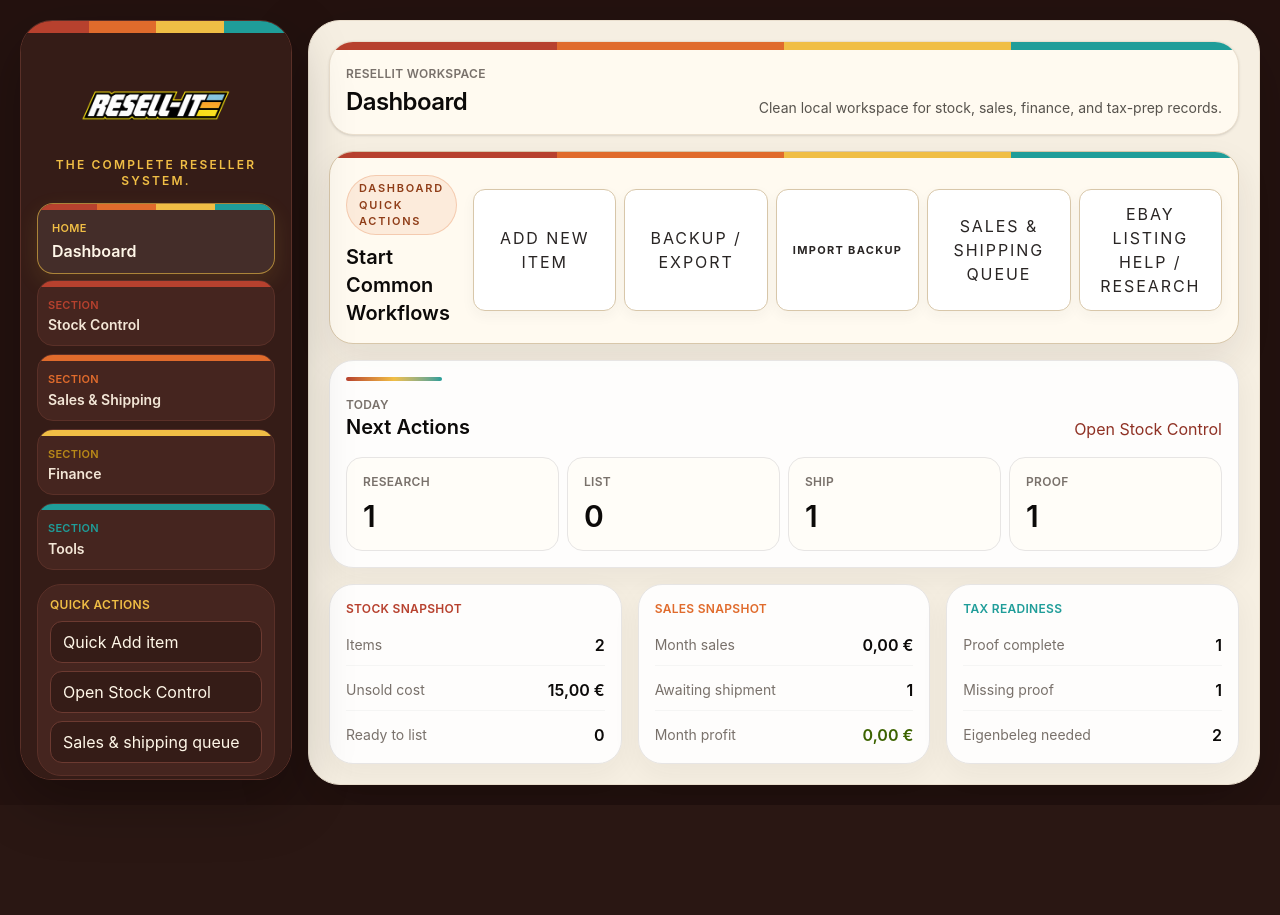
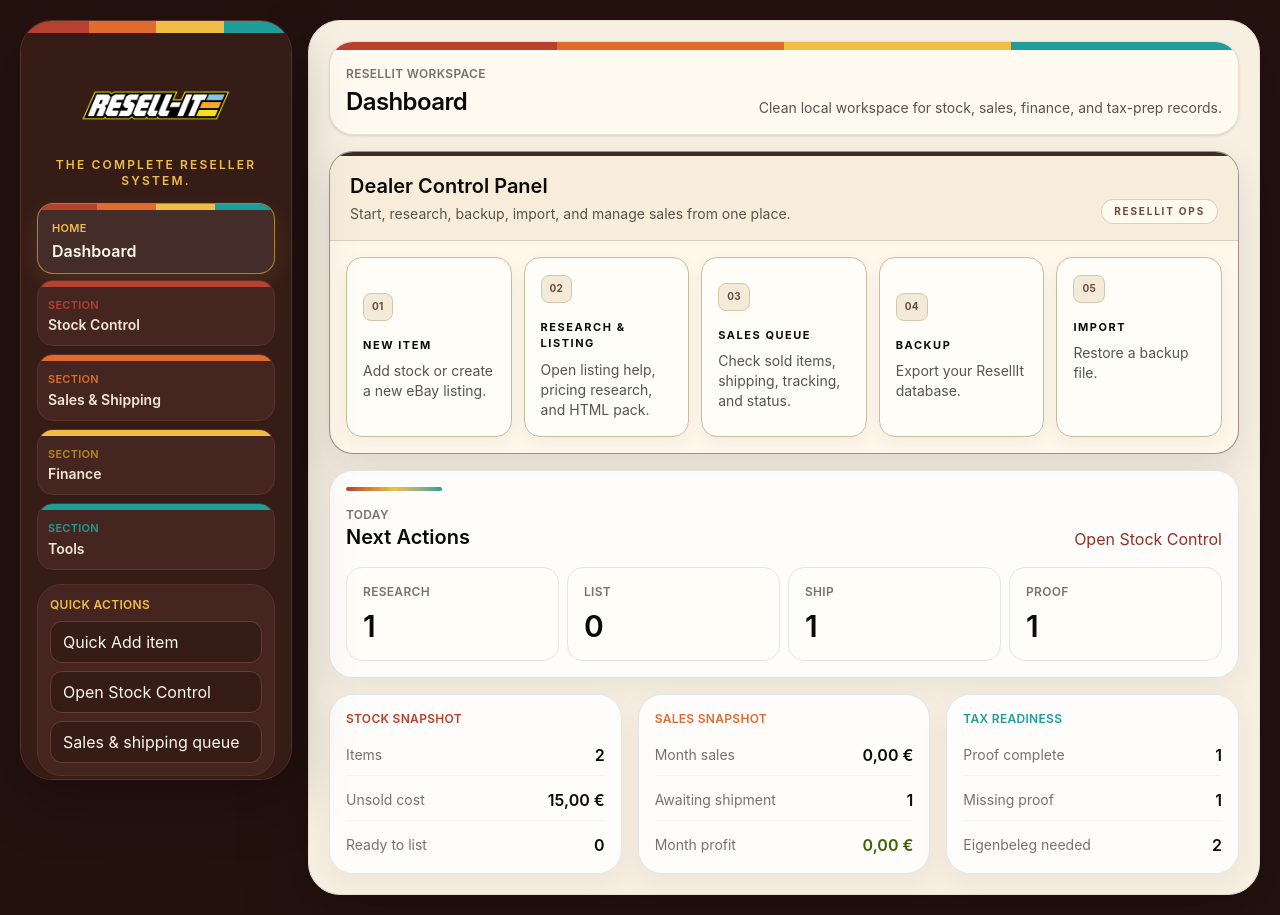
Before and after one commit to retronlinede-design/toolstack-resell-it, a React (Vite) app: page / in a window 1280 px wide. Before the commit the page ends 805 px from the top, so only its background shows below. Built offline with nearby package versions, Linux system fonts and the light colour scheme.

Commit message:
ResellIt: redesign dashboard quick actions panel

```diff
--- a/src/App.jsx
+++ b/src/App.jsx
@@ -3312,28 +3312,42 @@ export default function ResellerItApp() {
 
           {activeTab === "dashboard" && (
             <div className="grid gap-4">
-              <section className="overflow-hidden rounded-3xl border border-[#d8c7aa] bg-[#fffaf0] shadow-[0_16px_36px_rgba(41,37,36,0.09)]">
-                <div className="flex h-1.5">
-                  <div className="flex-1 bg-[#b7412e]" />
-                  <div className="flex-1 bg-[#e06b2c]" />
-                  <div className="flex-1 bg-[#f0be45]" />
-                  <div className="flex-1 bg-[#1f9d99]" />
-                </div>
-                <div className="flex flex-col gap-4 p-4 lg:flex-row lg:items-center lg:justify-between">
+              <section className="overflow-hidden rounded-3xl border border-[#3f2b24]/50 bg-[#fff8ea] shadow-[0_18px_38px_rgba(41,37,36,0.11)]">
+                <div className="h-1 bg-[#3f2b24]" />
+                <div className="flex flex-col gap-2 border-b border-[#dfcfb8] bg-[#f8edda] px-5 py-4 sm:flex-row sm:items-end sm:justify-between">
                   <div>
-                    <div className="mb-2 inline-flex rounded-full border border-[#e06b2c]/25 bg-[#e06b2c]/10 px-3 py-1 text-[11px] font-semibold uppercase tracking-[0.16em] text-[#8f3d18]">Dashboard Quick Actions</div>
-                    <h2 className="text-xl font-semibold text-stone-950">Start Common Workflows</h2>
-                  </div>
-                  <div className="grid gap-2 sm:grid-cols-2 lg:grid-cols-5">
-                    <button type="button" onClick={openNewItemEditor} className="min-h-12 rounded-xl border border-[#d8c7aa] bg-white px-3 py-3 text-center text-[11px] font-bold uppercase tracking-[0.12em] text-stone-800 shadow-[0_5px_14px_rgba(41,37,36,0.045)] transition hover:-translate-y-0.5 hover:border-[#e06b2c]/45 hover:bg-[#fff6e6] hover:shadow-[0_10px_22px_rgba(224,107,44,0.12)]">Add New Item</button>
-                    <button type="button" onClick={exportJson} className="min-h-12 rounded-xl border border-[#d8c7aa] bg-white px-3 py-3 text-center text-[11px] font-bold uppercase tracking-[0.12em] text-stone-800 shadow-[0_5px_14px_rgba(41,37,36,0.045)] transition hover:-translate-y-0.5 hover:border-[#f0be45]/60 hover:bg-[#fff8dc] hover:shadow-[0_10px_22px_rgba(240,190,69,0.12)]">Backup / Export</button>
-                    <label className="flex min-h-12 cursor-pointer items-center justify-center rounded-xl border border-[#d8c7aa] bg-white px-3 py-3 text-center text-[11px] font-bold uppercase tracking-[0.12em] text-stone-800 shadow-[0_5px_14px_rgba(41,37,36,0.045)] transition hover:-translate-y-0.5 hover:border-[#f0be45]/60 hover:bg-[#fff8dc] hover:shadow-[0_10px_22px_rgba(240,190,69,0.12)]">
-                      Import Backup
-                      <input type="file" accept="application/json,.json" onChange={importBackupJson} className="hidden" />
-                    </label>
-                    <button type="button" onClick={openSalesQueue} className="min-h-12 rounded-xl border border-[#d8c7aa] bg-white px-3 py-3 text-center text-[11px] font-bold uppercase tracking-[0.12em] text-stone-800 shadow-[0_5px_14px_rgba(41,37,36,0.045)] transition hover:-translate-y-0.5 hover:border-[#e06b2c]/45 hover:bg-[#fff6e6] hover:shadow-[0_10px_22px_rgba(224,107,44,0.12)]">Sales & Shipping Queue</button>
-                    <button type="button" onClick={openNewItemListingHelp} className="min-h-12 rounded-xl border border-[#d8c7aa] bg-white px-3 py-3 text-center text-[11px] font-bold uppercase tracking-[0.12em] text-stone-800 shadow-[0_5px_14px_rgba(41,37,36,0.045)] transition hover:-translate-y-0.5 hover:border-[#1f9d99]/45 hover:bg-[#eefafa] hover:shadow-[0_10px_22px_rgba(31,157,153,0.12)]">eBay Listing Help / Research</button>
-                  </div>
+                    <h2 className="text-xl font-semibold text-stone-950">Dealer Control Panel</h2>
+                    <p className="mt-1 text-sm text-stone-600">Start, research, backup, import, and manage sales from one place.</p>
+                  </div>
+                  <span className="w-fit rounded-full border border-[#3f2b24]/20 bg-[#fffaf0] px-3 py-1 text-[10px] font-bold uppercase tracking-[0.18em] text-[#6d493d]">ResellIt Ops</span>
+                </div>
+                <div className="grid gap-3 p-4 sm:grid-cols-2 xl:grid-cols-5">
+                  <button type="button" onClick={openNewItemEditor} className="group min-h-36 rounded-2xl border border-[#cdbb9d] bg-[#fffdf8] p-4 text-left shadow-[inset_0_1px_0_rgba(255,255,255,0.75),0_7px_18px_rgba(41,37,36,0.05)] transition hover:-translate-y-0.5 hover:border-[#6d493d] hover:bg-white hover:shadow-[0_13px_26px_rgba(41,37,36,0.1)]">
+                    <span className="mb-4 inline-flex h-7 min-w-7 items-center justify-center rounded-lg border border-[#d6c5aa] bg-[#f4ead8] px-2 text-[10px] font-bold uppercase tracking-wide text-[#6d493d]">01</span>
+                    <span className="block text-[11px] font-bold uppercase tracking-[0.14em] text-stone-950">New Item</span>
+                    <span className="mt-2 block text-sm leading-5 text-stone-600">Add stock or create a new eBay listing.</span>
+                  </button>
+                  <button type="button" onClick={openNewItemListingHelp} className="group min-h-36 rounded-2xl border border-[#cdbb9d] bg-[#fffdf8] p-4 text-left shadow-[inset_0_1px_0_rgba(255,255,255,0.75),0_7px_18px_rgba(41,37,36,0.05)] transition hover:-translate-y-0.5 hover:border-[#6d493d] hover:bg-white hover:shadow-[0_13px_26px_rgba(41,37,36,0.1)]">
+                    <span className="mb-4 inline-flex h-7 min-w-7 items-center justify-center rounded-lg border border-[#d6c5aa] bg-[#f4ead8] px-2 text-[10px] font-bold uppercase tracking-wide text-[#6d493d]">02</span>
+                    <span className="block text-[11px] font-bold uppercase tracking-[0.14em] text-stone-950">Research & Listing</span>
+                    <span className="mt-2 block text-sm leading-5 text-stone-600">Open listing help, pricing research, and HTML pack.</span>
+                  </button>
+                  <button type="button" onClick={openSalesQueue} className="group min-h-36 rounded-2xl border border-[#cdbb9d] bg-[#fffdf8] p-4 text-left shadow-[inset_0_1px_0_rgba(255,255,255,0.75),0_7px_18px_rgba(41,37,36,0.05)] transition hover:-translate-y-0.5 hover:border-[#6d493d] hover:bg-white hover:shadow-[0_13px_26px_rgba(41,37,36,0.1)]">
+                    <span className="mb-4 inline-flex h-7 min-w-7 items-center justify-center rounded-lg border border-[#d6c5aa] bg-[#f4ead8] px-2 text-[10px] font-bold uppercase tracking-wide text-[#6d493d]">03</span>
+                    <span className="block text-[11px] font-bold uppercase tracking-[0.14em] text-stone-950">Sales Queue</span>
+                    <span className="mt-2 block text-sm leading-5 text-stone-600">Check sold items, shipping, tracking, and status.</span>
+                  </button>
+                  <button type="button" onClick={exportJson} className="group min-h-36 rounded-2xl border border-[#cdbb9d] bg-[#fffdf8] p-4 text-left shadow-[inset_0_1px_0_rgba(255,255,255,0.75),0_7px_18px_rgba(41,37,36,0.05)] transition hover:-translate-y-0.5 hover:border-[#6d493d] hover:bg-white hover:shadow-[0_13px_26px_rgba(41,37,36,0.1)]">
+                    <span className="mb-4 inline-flex h-7 min-w-7 items-center justify-center rounded-lg border border-[#d6c5aa] bg-[#f4ead8] px-2 text-[10px] font-bold uppercase tracking-wide text-[#6d493d]">04</span>
+                    <span className="block text-[11px] font-bold uppercase tracking-[0.14em] text-stone-950">Backup</span>
+                    <span className="mt-2 block text-sm leading-5 text-stone-600">Export your ResellIt database.</span>
+                  </button>
+                  <label className="group min-h-36 cursor-pointer rounded-2xl border border-[#cdbb9d] bg-[#fffdf8] p-4 text-left shadow-[inset_0_1px_0_rgba(255,255,255,0.75),0_7px_18px_rgba(41,37,36,0.05)] transition hover:-translate-y-0.5 hover:border-[#6d493d] hover:bg-white hover:shadow-[0_13px_26px_rgba(41,37,36,0.1)]">
+                    <span className="mb-4 inline-flex h-7 min-w-7 items-center justify-center rounded-lg border border-[#d6c5aa] bg-[#f4ead8] px-2 text-[10px] font-bold uppercase tracking-wide text-[#6d493d]">05</span>
+                    <span className="block text-[11px] font-bold uppercase tracking-[0.14em] text-stone-950">Import</span>
+                    <span className="mt-2 block text-sm leading-5 text-stone-600">Restore a backup file.</span>
+                    <input type="file" accept="application/json,.json" onChange={importBackupJson} className="hidden" />
+                  </label>
                 </div>
               </section>
 
```
